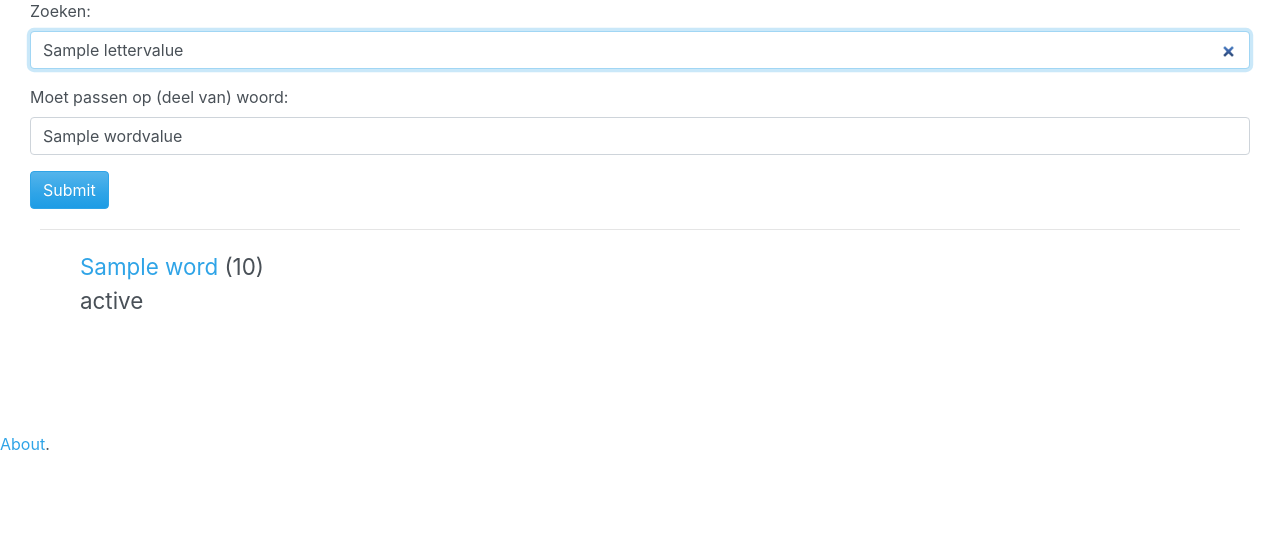
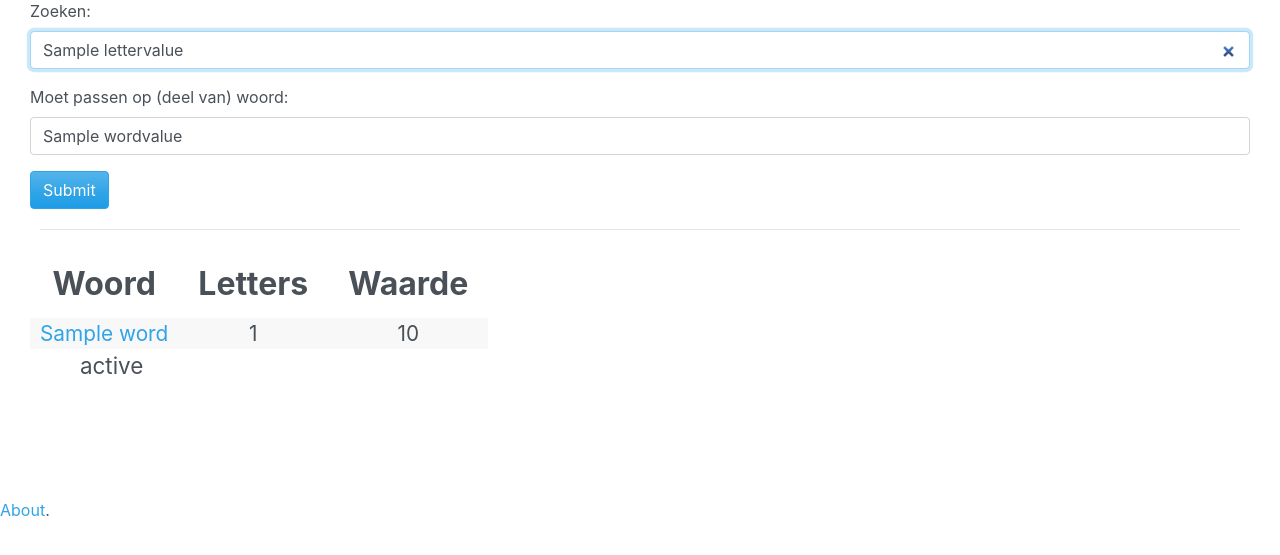
Before and after one commit to wluberti/wordSearchPythonSqlite, a Flask app: template templates/index.html in a window 1280 px wide. Shown: the part 88-643 px from the top of the page. Run offline with Flask 2, Linux system fonts and the light colour scheme; the template is opened without the code that fills it: most values are stand-ins (such as "Sample title", 1, 10 or a date in 2020); some libraries are stand-ins or nearby versions.

Commit message:
added sorting

```diff
--- a/static/styles.css
+++ b/static/styles.css
@@ -11,3 +11,22 @@ div.pagetitle {
   font-size: 300%;
   text-align: center;
 }
+
+tr:nth-child(even) {
+  background-color: #f8f8f8;
+}
+
+th {
+  text-align: center;
+  font-size: 2em;
+  padding: 10px 20px;
+}
+
+td {
+  font-size: 1.3em;
+  padding: 0px 10px;
+}
+
+td.center {
+  text-align: center;
+}
--- /dev/null
+++ b/static/tablesort.js
@@ -0,0 +1,15 @@
+// souce: https://stackoverflow.com/questions/14267781/sorting-html-table-with-javascript
+
+const getCellValue = (tr, idx) => tr.children[idx].innerText || tr.children[idx].textContent;
+
+const comparer = (idx, asc) => (a, b) => ((v1, v2) =>
+    v1 !== '' && v2 !== '' && !isNaN(v1) && !isNaN(v2) ? v1 - v2 : v1.toString().localeCompare(v2)
+    )(getCellValue(asc ? a : b, idx), getCellValue(asc ? b : a, idx));
+
+// do the work...
+document.querySelectorAll('th').forEach(th => th.addEventListener('click', (() => {
+    const table = th.closest('table');
+    Array.from(table.querySelectorAll('tr:nth-child(n+2)'))
+        .sort(comparer(Array.from(th.parentNode.children).indexOf(th), this.asc = !this.asc))
+        .forEach(tr => table.appendChild(tr) );
+})));
--- a/templates/index.html
+++ b/templates/index.html
@@ -11,22 +11,30 @@
     </div>
     <div class="form-group">
       <label for="wordinput">Moet passen op (deel van) woord:</label>
-      <input type="search" class="form-control" id="wordinput" name="wordinput" {% if wordvalue %}value="{{ wordvalue }}"{% else %}placeholder="Enter (part of) word"{% endif %} autocomplete="off">
+      <input type="search" class="form-control" id="wordinput" name="wordinput" {% if wordvalue %}value="{{ wordvalue }}"{% else %}placeholder="Voer (een deel van) een woord in. Gebruik ? voor blanco."{% endif %} autocomplete="off">
     </div>
     <button type="submit" class="btn btn-primary">Submit</button>
   </fieldset>
 </form>
 <hr style="margin: 20px 10px;">
 {% if lettervalue %}
-{% for word, score in result %}
-    <div class="status">
-      <a href="https://www.encyclo.nl/begrip/{{ word }}" target="_blank">
+<table id="resulttable">
+  <th onclick="sortTable(0)">Woord</th>
+  <th onclick="sortTable(1)">Letters</th>
+  <th onclick="sortTable(2)">Waarde</th>
+{% for word, score in result|sort(attribute="score") %}
+  {% if word != wordvalue %}
+  <tr>
+    <td><a href="https://www.encyclo.nl/begrip/{{ word }}" target="_blank">
         {% autoescape false %}{{ word|replace(wordvalue, "<u>" + wordvalue + "</u>") }}{% endautoescape %}
-      </a> ({{ score }})
-    </div>
+    </a></td>
+    <td class="center">{{ word|length }}</td>
+    <td class="center">{{ score }}</td>
+  </tr>
+  {% endif %}
+{% endfor %}
 
-
-{% endfor %}
+</table>
 {% endif %}
 
 
@@ -34,4 +42,5 @@
     <div class="status">{{ status }}</div>
 {% endif %}
 
+<script src="/static/tablesort.js"></script>
 {% endblock %}
```
